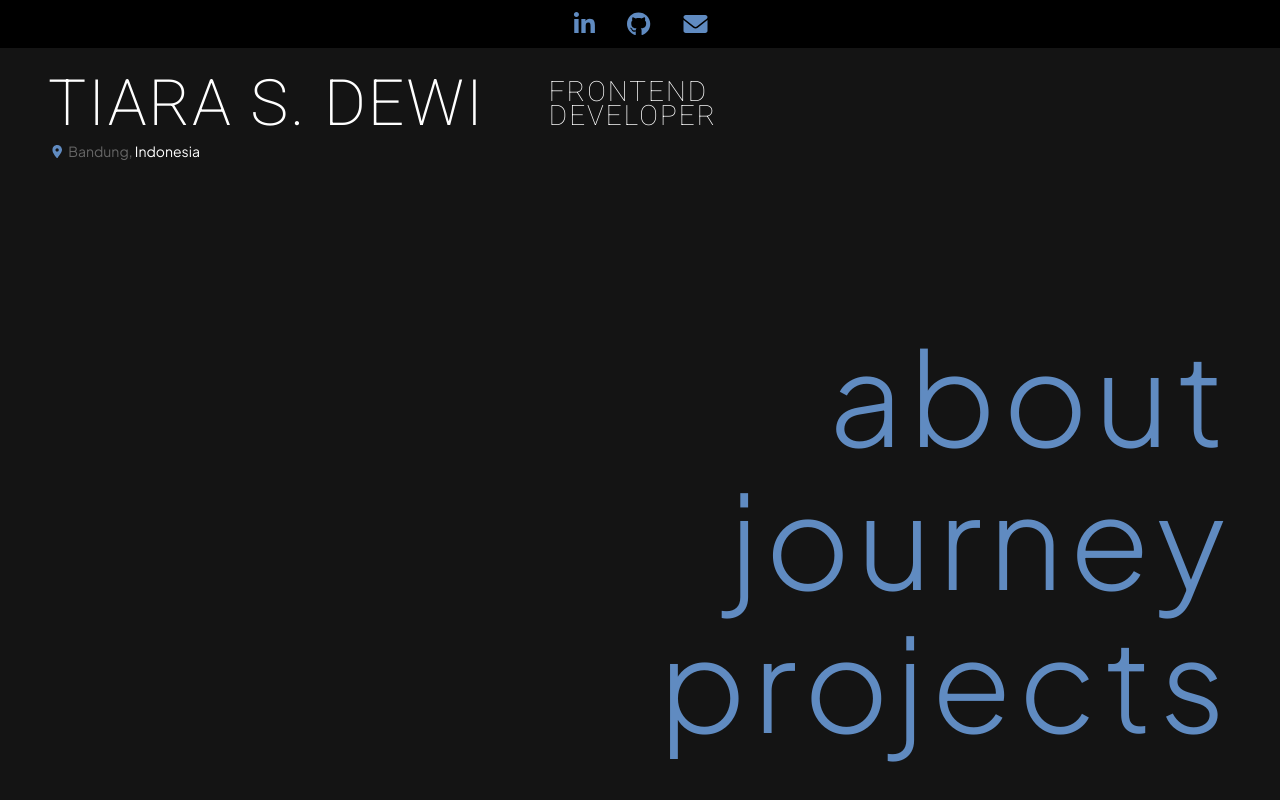
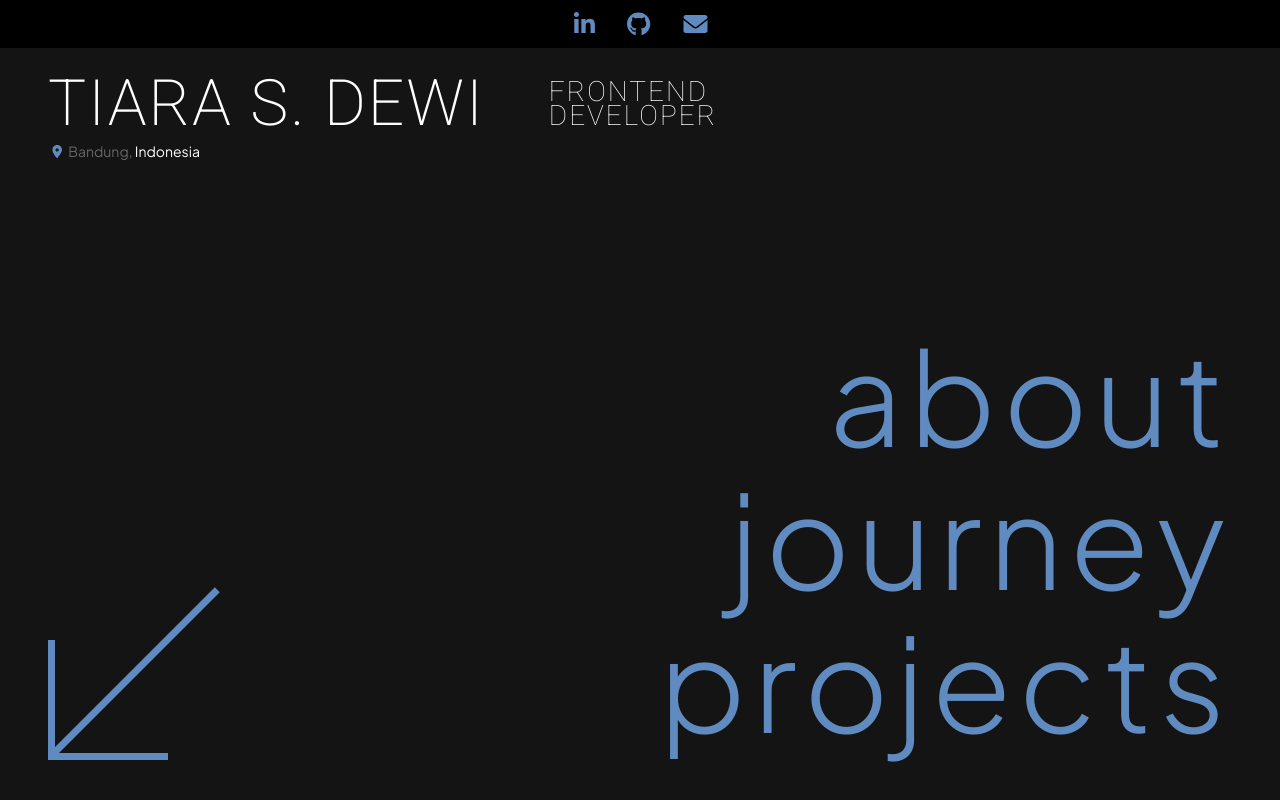
Before and after one commit to trsrdw/portfolio-v2, a Next.js app: page / in a window 1280 px wide. Shown: the top 800 px of the page. Built offline with nearby package versions, Linux system fonts and the light colour scheme; no server answers.

Commit message:
Add hero accent

```diff
--- a/src/components/Page/Home/Hero/hero.tsx
+++ b/src/components/Page/Home/Hero/hero.tsx
@@ -3,6 +3,7 @@ import SvgIcon from "@/lib/utils/svg";
 import style from "./style.module.scss";
 import { useIsTablet } from "@/lib/utils/mediaquery";
 import { Section } from "@/lib/types/data";
+import Image from "next/image";
 
 export default function HeroSection() {
     const isTablet = useIsTablet();
@@ -33,6 +34,20 @@ export default function HeroSection() {
                 </div>
             </div>
 
+            <div className={style.arrow}>
+                <span></span>
+            </div>
+
+            <div className={style.accent}>
+                <Image
+                    src="/accent.png"
+                    alt="Accent"
+                    fill
+                    style={{ objectFit: "cover" }}
+                    priority
+                />
+            </div>
+
             <ul className={style.navigation}>
                 {sections.map((item) => (
                     <li key={item.href}>
--- a/src/components/Page/Home/Hero/style.module.scss
+++ b/src/components/Page/Home/Hero/style.module.scss
@@ -108,6 +108,77 @@
         }
     }
 
+    .arrow {
+        display: flex;
+        position: absolute;
+        left: 0;
+        bottom: 2.5rem;
+        width: 120px;
+        height: 120px;
+        border-left: 7px solid $primary;
+        border-bottom: 7px solid $primary;
+
+        @include mobile {
+            width: 80px;
+            height: 80px;
+            border-left: 4px solid $primary;
+            border-bottom: 4px solid $primary;
+            bottom: 1.75rem;
+        }
+
+        @include mobile_sm {
+            width: 64px;
+            height: 64px;
+            border-left: 3px solid $primary;
+            border-bottom: 3px solid $primary;
+        }
+
+        span {
+            position: absolute;
+            bottom: -4px;
+            left: 0;
+            width: calc(100% + 120px);
+            height: 0;
+            border-top: 7px solid $primary;
+            transform-origin: bottom left;
+            transform: rotate(-45deg);
+
+            @include mobile {
+                border-top: 4px solid $primary;
+                bottom: -3px;
+                width: calc(100% + 80px);
+            }
+
+            @include mobile_sm {
+                border-top: 3px solid $primary;
+                bottom: -2px;
+                width: calc(100% + 50px);
+            }
+        }
+    }
+
+    .accent {
+        display: none;
+
+        @include tablet {
+            position: relative;
+            width: calc(100% + 4rem);
+            margin-inline: -2rem;
+            height: 60vh;
+            display: flex;
+            overflow: hidden;
+
+            img {
+                object-fit: cover;
+            }
+        }
+
+        @include mobile {
+            width: calc(100% + 2rem);
+            margin-inline: -1rem;
+        }
+    }
+
     .navigation {
         display: flex;
         flex-direction: column;
```
Also changed, not shown: public/manifest.json, public/mobile.png (added), 1 other file (tests, documents, lock files or other folders).
